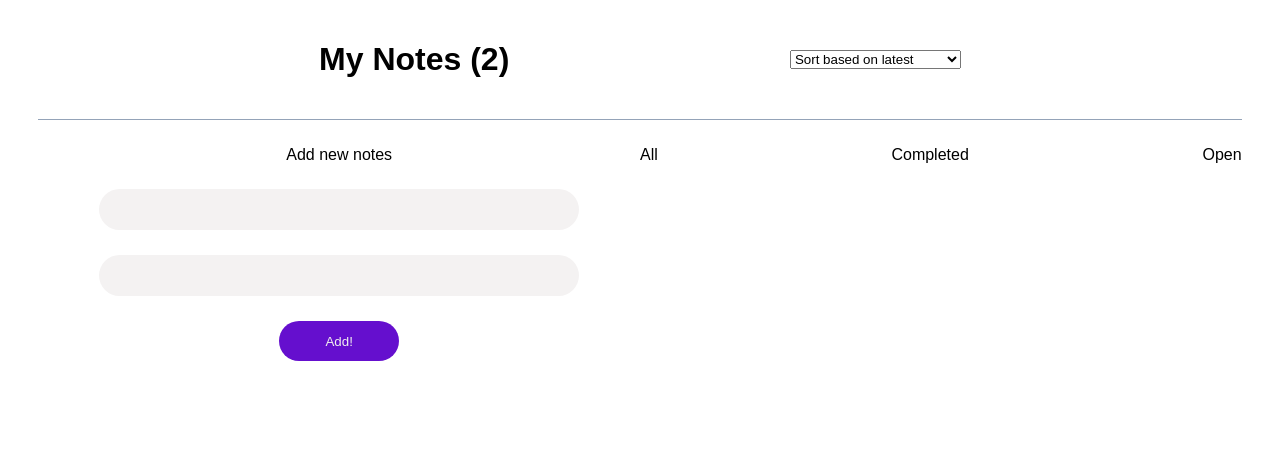
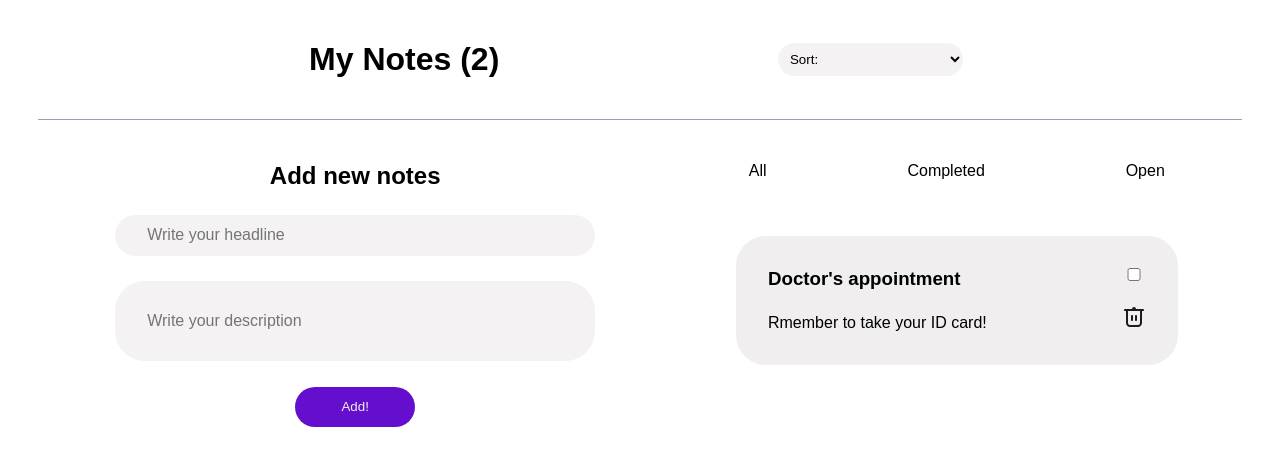
Before and after one commit to FatemeFazelzade/React-note-app, a React (Vite) app: page / in a window 1280 px wide. Shown: the top 466 px of the page. Built offline with nearby package versions, Linux system fonts and the light colour scheme.

Commit message:
Completed UI design

```diff
--- a/src/App.css
+++ b/src/App.css
@@ -22,11 +22,27 @@
   grid-row-start: 2;
 }
 
+select {
+  outline: none;
+  border-radius: 2em;
+  background: #f4f2f2;
+  padding: 0.5rem;
+  margin: 0.5rem;
+  transition: 0.4s;
+  border: none;
+}
+
+select:hover,
+select:focus {
+  background: #f0eeee;
+}
+
 .tab {
   display: flex;
   justify-content: space-between;
   list-style-type: none;
   margin-top: 2vw;
+  padding: 2vh 6vw;
 }
 
 .search {
@@ -34,6 +50,7 @@
   align-items: center;
   flex-flow: column wrap;
   margin-top: 2vw;
+  padding: 2vh 6vw;
 }
 
 .search__input {
@@ -45,13 +62,17 @@
   padding: 0.7rem 2rem;
   border-radius: 30px;
   width: 30em;
-  transition: all ease-in-out 0.5s;
   margin-top: 2vw;
+  transition: 0.4s;
 }
 
 .search__input:focus {
   outline: none;
   background-color: #f0eeee;
+}
+
+.body {
+  height: 5rem;
 }
 
 .search__button {
@@ -63,3 +84,25 @@
   width: 15vh;
   height: 5vh;
 }
+
+.note-card {
+  margin: 5vh 5vw;
+  padding: 4vh 2.5vw;
+  display: flex;
+  flex-direction: row;
+  justify-content: space-between;
+  border-radius: 30px;
+  background-color: #f0eeee;
+}
+
+.note-card__details {
+  display: flex;
+  flex-direction: column;
+  gap: 1.5rem;
+}
+
+.note-card__body {
+  display: flex;
+  flex-direction: column;
+  gap: 1.5rem;
+}
--- a/src/components/AddNotes.jsx
+++ b/src/components/AddNotes.jsx
@@ -2,9 +2,17 @@ function AddNotes() {
   return (
     <div className="grid-3">
       <form className="search" action="" method="get">
-        <p>Add new notes</p>
-        <input type="text" className="search__input" />
-        <input type="text" className="search__input" />
+        <h2>Add new notes</h2>
+        <input
+          type="text"
+          placeholder="Write your headline"
+          className="search__input headline"
+        />
+        <input
+          type="text"
+          placeholder="Write your description"
+          className="search__input body"
+        />
         <input type="submit" value="Add!" className="search__button" />
       </form>
     </div>
--- a/src/components/Header.jsx
+++ b/src/components/Header.jsx
@@ -4,6 +4,7 @@ function Header() {
       <h1>My Notes (2)</h1>
       <form className="sort-menu">
         <select id="sort-menu__list" name="sort-menu__list">
+          <option value="Sort">Sort:</option>
           <option value="sort based on latest">Sort based on latest</option>
           <option value="sort based on earliest">Sort based on earliest</option>
           <option value="sort based on completed">
--- a/src/components/ShowNotes.jsx
+++ b/src/components/ShowNotes.jsx
@@ -16,6 +16,18 @@ function ShowNotesNav() {
         <li className="tab-item">Completed</li>
         <li className="tab-item">Open</li>
       </ul>
+      <div className="note-card">
+        <div className="note-card__body">
+          <h3>Doctor's appointment</h3>
+          <p>Rmember to take your ID card!</p>
+        </div>
+        <div className="note-card__details">
+          <input type="checkbox"></input>
+          <span>
+            <img src="/images/trash.svg" alt="trash svg icon" />
+          </span>
+        </div>
+      </div>
     </div>
   );
 }
```
Also changed, not shown: public/images/trash.svg (added), 1 other file (tests, documents, lock files or other folders).
